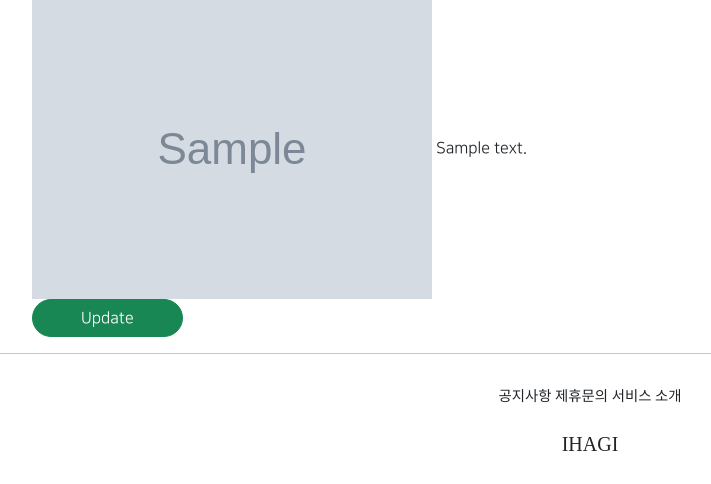
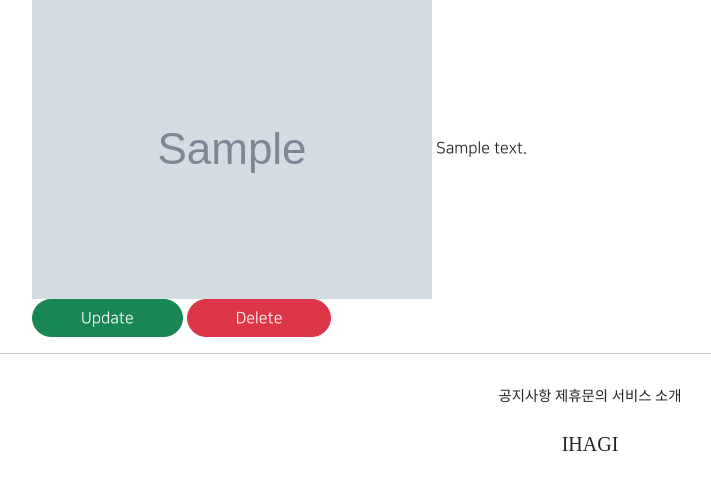
Before and after one commit to IHAGI-c/GIS_class_2, a Django app: page /articles/detail/1 in a window 1280 px wide. Shown: the part 316-800 px from the top of the page, without its empty margins (50-761 px from the left). Run offline with Django 3.2, Linux system fonts and the light colour scheme; tables that the repository leaves empty hold one stand-in row (values such as "Sample post"); grey boxes marked "Sample" are stand-in pictures; parts of the project's set-up code (start-up, migrations or seed data) failed here and were passed over; some libraries are stand-ins or nearby versions.

Commit message:
8/4 class_2 class commit 4

```diff
--- a/articleapp/templates/articleapp/detail.html
+++ b/articleapp/templates/articleapp/detail.html
@@ -22,6 +22,10 @@
                 class="btn btn-success rounded-pill px-5">
                 Update
             </a>
+            <a href="{% url 'articleapp:delete' pk=target_article.pk %}"
+                class="btn btn-danger rounded-pill px-5">
+                Delete
+            </a>
     </div>
 
 
--- a/articleapp/urls.py
+++ b/articleapp/urls.py
@@ -1,7 +1,7 @@
 from django.urls import path
 from django.views.generic import TemplateView
 
-from articleapp.views import ArticleCreateView, ArticleDetailView, ArticleUpdateView
+from articleapp.views import ArticleCreateView, ArticleDetailView, ArticleUpdateView, ArticleDeleteView
 
 app_name = 'articleapp'
 
@@ -11,4 +11,5 @@ urlpatterns = [
     path('create/', ArticleCreateView.as_view(), name='create'),
     path('detail/<int:pk>', ArticleDetailView.as_view(), name='detail'),
     path('update/<int:pk>', ArticleUpdateView.as_view(), name='update'),
+    path('delete/<int:pk>', ArticleDeleteView.as_view(), name='delete'),
 ]
--- a/articleapp/views.py
+++ b/articleapp/views.py
@@ -2,7 +2,7 @@ from django.shortcuts import render
 
 # Create your views here.
 from django.urls import reverse_lazy, reverse
-from django.views.generic import CreateView, DetailView, UpdateView
+from django.views.generic import CreateView, DetailView, UpdateView, DeleteView
 
 from articleapp.forms import ArticleCreationForm
 from articleapp.models import Article
@@ -16,6 +16,9 @@ class ArticleCreateView(CreateView):
     def from_valid(self, form):
         form.instance.writer = self.request.user
         return super().form_valid(form)
+
+    def get_success_url(self):
+        return reverse('articleapp:detail', kwargs={'pk': self.object.pk})
 
 
 class ArticleDetailView(DetailView):
@@ -32,3 +35,9 @@ class ArticleUpdateView(UpdateView):
 
     def get_success_url(self):
         return reverse('articleapp:detail', kwargs={'pk': self.object.pk})
+
+
+class ArticleDeleteView(DeleteView):
+    model = Article
+    context_object_name = 'target_article'
+    template_name = 'articleapp/delete.html'
```
